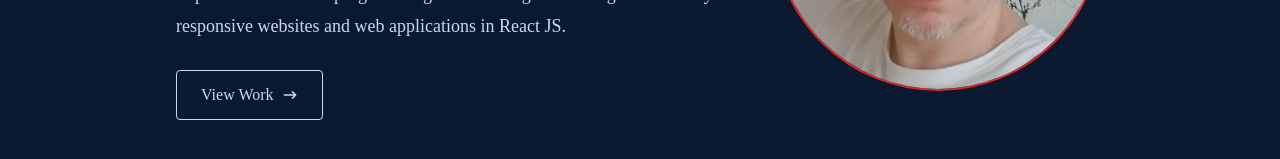
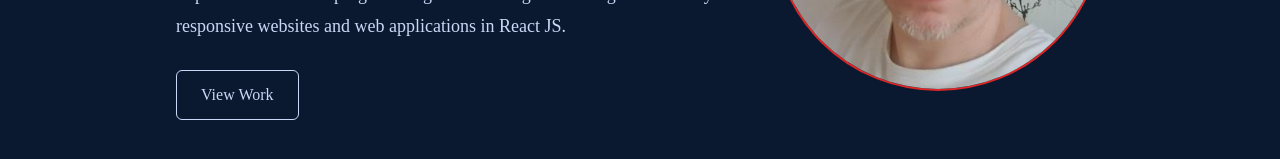
Before and after one commit to Arkadiusz-Adamowicz/portfolio, a React (Create React App) app: page / in a window 1280 px wide. Shown: the part 475-634 px from the top of the page. Built offline with nearby package versions, Linux system fonts and the light colour scheme; the HTML template or start-up script is replaced by a standard one.

Commit message:
fix menu

```diff
--- a/src/components/Home.jsx
+++ b/src/components/Home.jsx
@@ -1,5 +1,4 @@
 import React from 'react';
-import { HiArrowNarrowRight } from 'react-icons/hi';
 import { Link } from 'react-scroll';
 import foto from '../assets/foto.jpeg';
 
@@ -7,7 +6,7 @@ const Home = () => {
   return (
     <div name='home' className='w-full h-screen bg-[#0a192f] text-white'>
       {/* Container */}
-      <div className='max-w-[1000px] h-screen  mx-auto px-9  flex flex-col justify-center md:pb-[1rem] pb-[6rem]'>
+      <div className='max-w-[1000px] h-screen  mx-auto px-9 flex flex-col justify-center md:pb-[1rem] pb-[6rem]'>
         <div className='flex justify-center mb-4'>
           <img
             className='rounded-full border-2 border-red-600 md:w-70 w-40 block md:hidden'
@@ -22,24 +21,21 @@ const Home = () => {
               Arkadiusz Adamowicz
             </h1>
             <h2 className='text-3xl sm:text-5xl text-[#8892b0] font-bold py-1'>
-              I am <span className='text-red-600 font-thin'>Front-End</span> Developer
+              I am <span className='text-red-600 font-thin'>Front-End</span>{' '}
+              Developer
             </h2>
             <p className='text-sm sm:text-lg text-[#ccd6f6] py-4 max-w-[700px] md:leading-[2rem] leading-[1.5rem]'>
               I am Self-taught Front-End developer who, through continuous
-              learning, improves his skills in programming. I'm focusing
-              on creating user-friendly responsive websites and web
-              applications in React JS.
-
+              learning, improves his skills in programming. I'm focusing on
+              creating user-friendly responsive websites and web applications in
+              React JS.
             </p>
             <div>
-              <button className='group border-[1px] border-[#ccd6f6] px-6 py-3 my-3 flex items-center hover:bg-red-600 hover:border-red-600 rounded transition-colors duration-200 text-[#ccd6f6]'>
-                <Link to='work' smooth={true} duration={500}>
+              <Link to='work' smooth={true} duration={500}>
+                <button className='group border-[1px] border-[#ccd6f6] px-6 py-3 my-3 flex items-center hover:bg-red-600 hover:border-red-600 rounded-md transition-colors duration-200 text-[#ccd6f6]'>
                   View Work
-                </Link>
-                <span className='group-hover:rotate-90 duration-300'>
-                  <HiArrowNarrowRight className='ml-2' />
-                </span>
-              </button>
+                </button>
+              </Link>
             </div>
           </div>
           <div className='flex justify-center items-center'>
--- a/src/components/Navbar.jsx
+++ b/src/components/Navbar.jsx
@@ -11,15 +11,17 @@ const Navbar = () => {
   const CloseMenu = () => setNav(false);
 
   return (
-    <div className='md:fixed md:shadow-xl w-full h-[80px] bg-[#0a192f] text-white'>
+    <div className='md:fixed md:shadow-xl w-full h-[80px] bg-[#0a192f] text-white fixed'>
       <div className='flex items-center justify-between px-4 mx-auto'>
         <div className='flex justify-between items-center'>
-          <div className='flex mb-2 md:px-2 mt-1'>
-            <h1 className='text-5xl font-bold text-[#ccd6f6] mt-2'>A</h1>
-            <h1 className='text-5xl font-bold text-red-600 mt-[20px] ml-[-10px]'>
-              A
-            </h1>
-          </div>
+          <Link to='home' smooth={true} offset={-200} duration={300}>
+            <div className='flex mb-2 md:px-2 mt-1 cursor-pointer'>
+              <h1 className='text-5xl font-bold text-[#ccd6f6] mt-2'>A</h1>
+              <h1 className='text-5xl font-bold text-red-600 mt-[20px] ml-[-10px]'>
+                A
+              </h1>
+            </div>
+          </Link>
           <div className='md:flex gap-2 hidden'>
             <a
               href='https://arkadiusz-adamowicz-cv.netlify.app'
```
